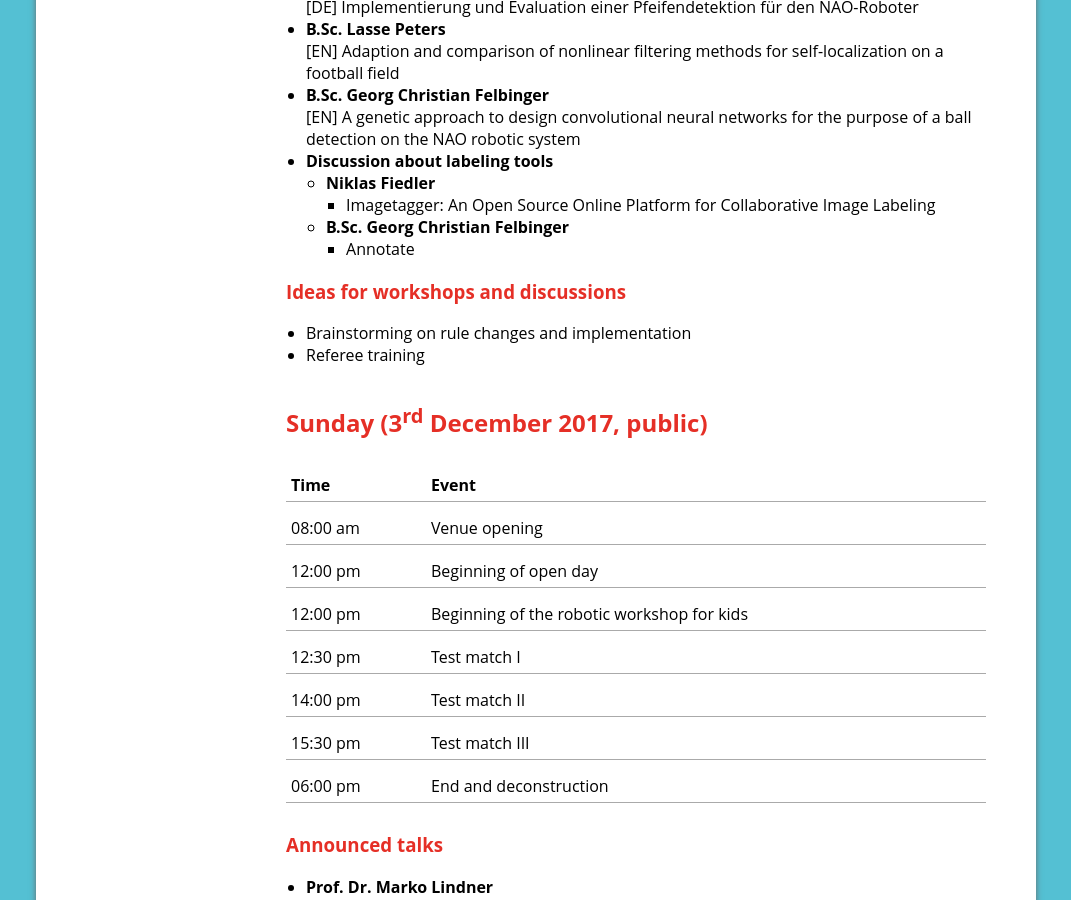
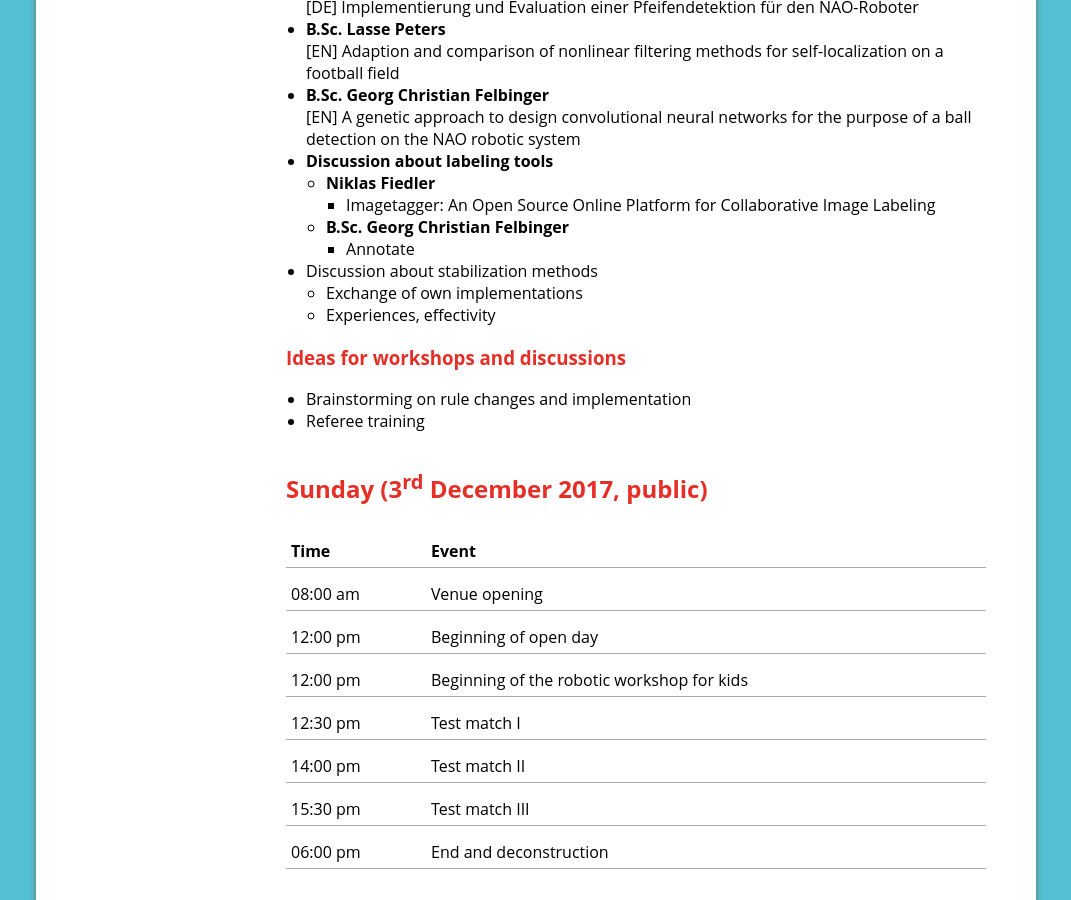
Before and after one commit to RHOrga/rhorga.github.io, a Jekyll site: the page built from 2017/en/schedule.md, in a window 1280 px wide and 900 px high, scrolled down 1137 px. Shown: the whole window, without its empty margins (104-1175 px from the left). Built offline with Jekyll 4.4.1, drawn with Linux system fonts in a browser that asks for light colours.

Commit message:
Add discussuon to schedule

```diff
--- a/2017/en/schedule.md
+++ b/2017/en/schedule.md
@@ -40,6 +40,9 @@ layout: default-en-2017
           Labeling
     * **B.Sc. Georg Christian Felbinger**
         * Annotate
+* Discussion about stabilization methods
+    * Exchange of own implementations
+    * Experiences, effectivity
 
 ### Ideas for workshops and discussions
 
```
Also changed, not shown: 2017/de/schedule.md (+3 -0 lines).
